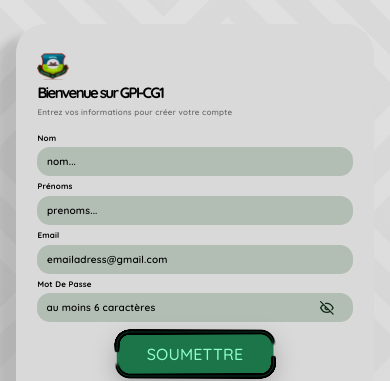
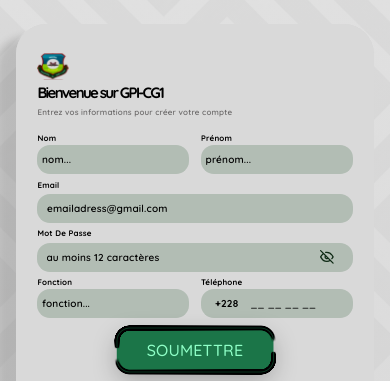
Before and after one commit to JOSH-hack/GPI-CG1, a React (Vite) app in the folder frontend/: page /register in a window 390 px wide. Shown: the top 381 px of the page. Built offline with nearby package versions, Linux system fonts and the light colour scheme; no server answers; a web font is replaced by a local one.

Commit message:
Ajout des champs Téléphone et fonction au Regisster page en vue de réglé le souci de liste d'agents

```diff
--- a/frontend/src/pages/auth/Register.jsx
+++ b/frontend/src/pages/auth/Register.jsx
@@ -120,10 +120,10 @@ function FeatureCard({ feature }) {
                     sx={{
                         display: 'flex',
                         flexDirection: 'column',
-                        width: { xs: '100%', sm: '80%' },
+                        width: '100%',
                         minWidth: 0,
                         height: '100%',
-                        p: { xs: '6% 5%', sm: '13% !important' },
+                        p: { xs: '6% 5%', sm: '10% 10% !important' },
                     }}
                 >
                     <Typography
@@ -202,6 +202,8 @@ export default function Register() {
         prenom: '',
         email: '',
         motDePasse: '',
+        fonction: '',
+        telephone: '',
     })
     const [showPassword, setShowPassword] = useState(false)
     const [focusedField, setFocusedField] = useState(null)
@@ -222,6 +224,11 @@ export default function Register() {
         }))
     }
 
+    function handleTelephoneChange(event) {
+        const chiffres = event.target.value.replace(/\D/g, '').slice(0, 8)
+        setFormValues((valeursActuelles) => ({ ...valeursActuelles, telephone: chiffres }))
+    }
+
 
 
     async function handleSubmit(event) {
@@ -234,6 +241,8 @@ export default function Register() {
                 prenom: formValues.prenom,
                 email: formValues.email,
                 motDePasse: formValues.motDePasse,
+                fonction: formValues.fonction || null,
+                telephone: formValues.telephone ? `+228${formValues.telephone}` : null,
                 role: 'AGENT', // impose cote frontend - coherent avec la decision de securite prise plus tot
             })
             // Inscription reussie : on bascule vers l'ecran de saisie du code
@@ -257,7 +266,24 @@ export default function Register() {
     }
 
     if (afficherSplash) return <SplashScreen />
-
+    const champStyleRegister = {
+        '& .MuiOutlinedInput-root': {
+            height: 'clamp(29px, 4.8vw, 49px)',
+            borderRadius: '13px',
+            bgcolor: '#b2bdb4',
+            color: '#000',
+            fontFamily: 'Quicksand, sans-serif',
+            fontSize: 'clamp(10px, 1.4vw, 20px)',
+            fontWeight: 600,
+            transition: 'background-color 0.2s ease, box-shadow 0.2s ease, transform 0.15s ease',
+            '&:hover': { bgcolor: '#a3b0a6', boxShadow: '0 2px 8px rgba(27, 117, 72, 0.25)' },
+            '&.Mui-focused': { bgcolor: '#fff', boxShadow: '0 0 0 2px #1b7548, 0 4px 12px rgba(27, 117, 72, 0.35)', transform: 'scale(1.01)' },
+        },
+        '& .MuiOutlinedInput-notchedOutline': { border: 0 },
+        '& .MuiOutlinedInput-input': { px: '3%', py: 0, color: '#000', WebkitTextFillColor: '#000' },
+        '& .MuiOutlinedInput-input::placeholder': { color: '#8c8c8c', opacity: 1, transition: 'opacity 0.2s ease' },
+        '& .MuiOutlinedInput-root.Mui-focused .MuiOutlinedInput-input::placeholder': { opacity: 0.6 },
+    }
     return (
         <Box
             component="main"
@@ -478,107 +504,144 @@ export default function Register() {
                                 }}
                             >
                                 <Stack spacing={{ xs: 0.8, md: 1.5 }}>
-                                    {formFields.map((field) => (
-                                        <Box key={field.id}>
-                                            <Typography
-                                                component="label"
-                                                htmlFor={field.id}
-                                                sx={{
-                                                    display: 'block',
-                                                    mb: '1.2%',
-                                                    color: focusedField === field.id ? '#1b7548' : '#000',
-                                                    fontFamily: 'Quicksand, sans-serif',
-                                                    fontSize: 'clamp(8px, 1.25vw, 18px)',
-                                                    fontWeight: 700,
-                                                    lineHeight: 1.2,
-                                                    transition: 'color 0.2s ease',
-                                                }}
-                                            >
-                                                {field.label}
+    <Stack direction="row" spacing={1.5}>
+        <Box sx={{ flex: 1 }}>
+            <Typography component="label" htmlFor="nom" sx={{ display: 'block', mb: '1.2%', color: focusedField === 'nom' ? '#1b7548' : '#000', fontFamily: 'Quicksand, sans-serif', fontSize: 'clamp(8px, 1.25vw, 18px)', fontWeight: 700, lineHeight: 1.2, transition: 'color 0.2s ease' }}>
+                Nom
             </Typography>
             <TextField
                 fullWidth
-                                                id={field.id}
-                                                name={field.id}
-                                                type={field.type === 'password' && showPassword ? 'text' : field.type}
-                                                value={formValues[field.id]}
+                id="nom"
+                name="nom"
+                value={formValues.nom}
                 onChange={handleChange}
-                                                onFocus={() => setFocusedField(field.id)}
+                onFocus={() => setFocusedField('nom')}
                 onBlur={() => setFocusedField(null)}
-                                                placeholder={field.placeholder}
+                placeholder="nom..."
                 variant="outlined"
-                                                inputProps={field.type === 'password' ? { minLength: 6 } : undefined}
-                                                InputProps={
-                                                    field.type === 'password'
-                                                        ? {
+                sx={champStyleRegister}
+            />
+        </Box>
+        <Box sx={{ flex: 1 }}>
+            <Typography component="label" htmlFor="prenom" sx={{ display: 'block', mb: '1.2%', color: focusedField === 'prenom' ? '#1b7548' : '#000', fontFamily: 'Quicksand, sans-serif', fontSize: 'clamp(8px, 1.25vw, 18px)', fontWeight: 700, lineHeight: 1.2, transition: 'color 0.2s ease' }}>
+                Prénom
+            </Typography>
+            <TextField
+                fullWidth
+                id="prenom"
+                name="prenom"
+                value={formValues.prenom}
+                onChange={handleChange}
+                onFocus={() => setFocusedField('prenom')}
+                onBlur={() => setFocusedField(null)}
+                placeholder="prénom..."
+                variant="outlined"
+                sx={champStyleRegister}
+            />
+        </Box>
+    </Stack>
+
+    <Box>
+        <Typography component="label" htmlFor="email" sx={{ display: 'block', mb: '1.2%', color: focusedField === 'email' ? '#1b7548' : '#000', fontFamily: 'Quicksand, sans-serif', fontSize: 'clamp(8px, 1.25vw, 18px)', fontWeight: 700, lineHeight: 1.2, transition: 'color 0.2s ease' }}>
+            Email
+        </Typography>
+        <TextField
+            fullWidth
+            id="email"
+            name="email"
+            type="email"
+            value={formValues.email}
+            onChange={handleChange}
+            onFocus={() => setFocusedField('email')}
+            onBlur={() => setFocusedField(null)}
+            placeholder="emailadress@gmail.com"
+            variant="outlined"
+            sx={champStyleRegister}
+        />
+    </Box>
+
+    <Box>
+        <Typography component="label" htmlFor="motDePasse" sx={{ display: 'block', mb: '1.2%', color: focusedField === 'motDePasse' ? '#1b7548' : '#000', fontFamily: 'Quicksand, sans-serif', fontSize: 'clamp(8px, 1.25vw, 18px)', fontWeight: 700, lineHeight: 1.2, transition: 'color 0.2s ease' }}>
+            Mot De Passe
+        </Typography>
+        <TextField
+            fullWidth
+            id="motDePasse"
+            name="motDePasse"
+            type={showPassword ? 'text' : 'password'}
+            value={formValues.motDePasse}
+            onChange={handleChange}
+            onFocus={() => setFocusedField('motDePasse')}
+            onBlur={() => setFocusedField(null)}
+            placeholder="au moins 12 caractères"
+            variant="outlined"
+            inputProps={{ minLength: 12 }}
+            InputProps={{
                 endAdornment: (
                     <InputAdornment position="end">
                         <IconButton
-                                                                        aria-label={
-                                                                            showPassword
-                                                                                ? 'Masquer le mot de passe'
-                                                                                : 'Afficher le mot de passe'
-                                                                        }
+                            aria-label={showPassword ? 'Masquer le mot de passe' : 'Afficher le mot de passe'}
                             edge="end"
                             onClick={() => setShowPassword((visible) => !visible)}
                             size="small"
                             sx={{ mr: '1%' }}
                         >
-                                                                        <Box
-                                                                            component="img"
-                                                                            src={eyeOffIcon}
-                                                                            alt=""
-                                                                            sx={{ width: 'clamp(14px, 2.1vw, 30px)' }}
-                                                                        />
+                            <Box component="img" src={eyeOffIcon} alt="" sx={{ width: 'clamp(14px, 2.1vw, 30px)' }} />
                         </IconButton>
                     </InputAdornment>
                 ),
-                                                        }
-                                                        : undefined
-                                                }
-                                                sx={{
-                                                    '& .MuiOutlinedInput-root': {
-                                                        height: 'clamp(29px, 4.8vw, 49px)',
-                                                        borderRadius: '13px',
-                                                        bgcolor: '#b2bdb4',
-                                                        color: '#000',
-                                                        fontFamily: 'Quicksand, sans-serif',
-                                                        fontSize: 'clamp(10px, 1.4vw, 20px)',
-                                                        fontWeight: 600,
-                                                        transition: 'background-color 0.2s ease, box-shadow 0.2s ease, transform 0.15s ease',
-
-                                                        '&:hover': {
-                                                            bgcolor: '#a3b0a6',
-                                                            boxShadow: '0 2px 8px rgba(27, 117, 72, 0.25)',
-                                                        },
-                                                        '&.Mui-focused': {
-                                                            bgcolor: '#fff',
-                                                            boxShadow: '0 0 0 2px #1b7548, 0 4px 12px rgba(27, 117, 72, 0.35)',
-                                                            transform: 'scale(1.01)',
-                                                        },
-                                                    },
-                                                    '& .MuiOutlinedInput-notchedOutline': {
-                                                        border: 0,
-                                                    },
-                                                    '& .MuiOutlinedInput-input': {
-                                                        px: '3%',
-                                                        py: 0,
-                                                        color: '#000',
-                                                        WebkitTextFillColor: '#000',
-                                                    },
-                                                    '& .MuiOutlinedInput-input::placeholder': {
-                                                        color: '#8c8c8c',
-                                                        opacity: 1,
-                                                        transition: 'opacity 0.2s ease',
-                                                    },
-                                                    '& .MuiOutlinedInput-root.Mui-focused .MuiOutlinedInput-input::placeholder': {
-                                                        opacity: 0.6,
-                                                    },
             }}
+            sx={champStyleRegister}
         />
     </Box>
-                                    ))}
+
+    <Stack direction="row" spacing={1.5}>
+        <Box sx={{ flex: 1 }}>
+            <Typography component="label" htmlFor="fonction" sx={{ display: 'block', mb: '1.2%', color: focusedField === 'fonction' ? '#1b7548' : '#000', fontFamily: 'Quicksand, sans-serif', fontSize: 'clamp(8px, 1.25vw, 18px)', fontWeight: 700, lineHeight: 1.2, transition: 'color 0.2s ease' }}>
+                Fonction
+            </Typography>
+            <TextField
+                fullWidth
+                id="fonction"
+                name="fonction"
+                value={formValues.fonction}
+                onChange={handleChange}
+                onFocus={() => setFocusedField('fonction')}
+                onBlur={() => setFocusedField(null)}
+                placeholder="fonction..."
+                variant="outlined"
+                sx={champStyleRegister}
+            />
+        </Box>
+        <Box sx={{ flex: 1 }}>
+            <Typography component="label" htmlFor="telephone" sx={{ display: 'block', mb: '1.2%', color: focusedField === 'telephone' ? '#1b7548' : '#000', fontFamily: 'Quicksand, sans-serif', fontSize: 'clamp(8px, 1.25vw, 18px)', fontWeight: 700, lineHeight: 1.2, transition: 'color 0.2s ease' }}>
+                Téléphone
+            </Typography>
+            <TextField
+                fullWidth
+                id="telephone"
+                name="telephone"
+                value={formValues.telephone}
+                onChange={handleTelephoneChange}
+                onFocus={() => setFocusedField('telephone')}
+                onBlur={() => setFocusedField(null)}
+                placeholder="__ __ __ __"
+                variant="outlined"
+                InputProps={{
+                    startAdornment: (
+                        <InputAdornment position="start">
+                            <Typography sx={{ fontFamily: 'Quicksand, sans-serif', fontWeight: 700, color: '#000', fontSize: 'clamp(10px, 1.4vw, 20px)' }}>
+                                +228
+                            </Typography>
+                        </InputAdornment>
+                    ),
+                }}
+                sx={champStyleRegister}
+            />
+        </Box>
     </Stack>
+</Stack>
+
 
                                 <Box sx={{ display: 'flex', justifyContent: { xs: 'center', md: 'flex-end' }, mt: '3%' }}>
                                     <SpecularButton
```
Lines whose indentation alone changed are shown as unchanged.
